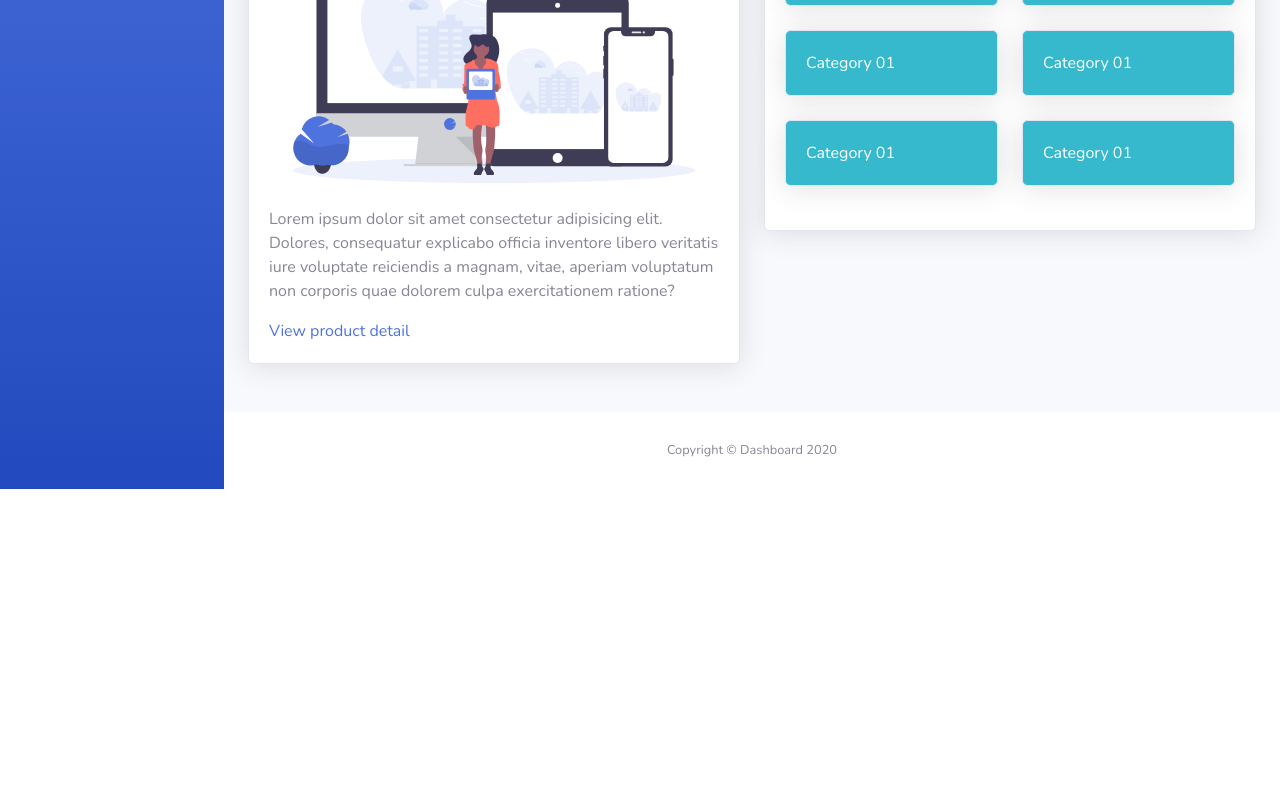
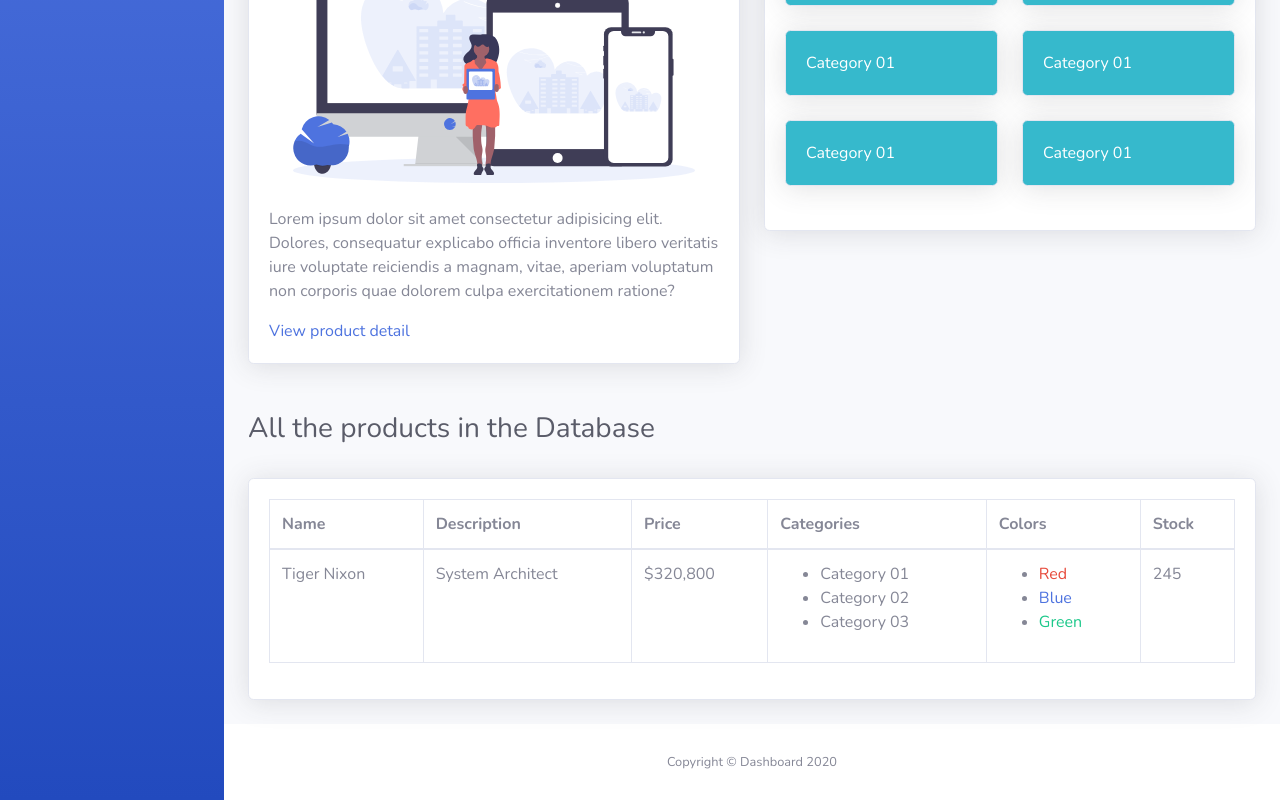
Before and after one commit to anarubado/dashboardReact, a React (Create React App) app: page / in a window 1280 px wide. Shown: the part 412-1212 px from the top of the page. Before the commit the page ends 901 px from the top, so only its background shows below. Built offline with nearby package versions, Linux system fonts and the light colour scheme.

Commit message:
creacion de componentes Table.js y Row.js

```diff
--- a/src/components/App.js
+++ b/src/components/App.js
@@ -5,6 +5,8 @@ import Navbar from './Navbar';
 import Card from './Card'
 import Box from './Box';
 import Category from './Category';
+import Table from './Table';
+import Row from './Row';
 import Footer from './Footer';
 
 // Recordar pasarle la propiedad key a cada componente que se repita cuando estos se iteran.
@@ -58,8 +60,14 @@ function App() {
               <Box content={content}/>
               <Box content={content1}/>
             </div>
+
+            <div className="d-sm-flex align-items-center justify-content-between mb-4">
+              <h1 className="h3 mb-2 text-gray-800">All the products in the Database</h1>
+            </div>
+
+            <Table row={<Row />}/>
+
           </div>
-
         </div>
         <Footer />
       </div>
--- a/src/components/Category.js
+++ b/src/components/Category.js
@@ -2,7 +2,6 @@ import React from 'react';
 
 function Category(){
     return(
-
         <div className="card bg-info text-white shadow">
             <div className="card-body">
                 Category 01
--- /dev/null
+++ b/src/components/Row.js
@@ -0,0 +1,28 @@
+import React from 'react';
+
+function Row(){
+    return(
+        <tr>
+            <td>Tiger Nixon</td>
+            <td>System Architect</td>
+            <td>$320,800</td>
+            <td>
+                <ul>
+                <li>Category 01</li>
+                <li>Category 02</li>
+                <li>Category 03</li>
+                </ul>
+            </td>
+            <td>
+                <ul>
+                <li><span className="text-danger">Red</span></li>
+                <li><span className="text-primary">Blue</span></li>
+                <li><span className="text-success">Green</span></li>
+                </ul>
+            </td>
+            <td>245</td>
+        </tr>
+    )
+}
+
+export default Row;
--- a/src/components/Sidebar.js
+++ b/src/components/Sidebar.js
@@ -1,6 +1,7 @@
 import React from 'react';
 
 function Sidebar(){
+
     return(
 		<ul className="navbar-nav bg-gradient-primary sidebar sidebar-dark accordion" id="accordionSidebar">
 
--- /dev/null
+++ b/src/components/Table.js
@@ -0,0 +1,30 @@
+import React from 'react';
+
+function Table(props){
+    return(
+        <div className="card shadow mb-4">
+            <div className="card-body">
+            <div className="table-responsive">
+                <table className="table table-bordered" id="dataTable" width="100%" cellspacing="0">
+                    <thead>
+                        <tr>
+                            <th>Name</th>
+                            <th>Description</th>
+                            <th>Price</th>
+                            <th>Categories</th>
+                            <th>Colors</th>
+                            <th>Stock</th>
+                        </tr>
+                    </thead>
+                    <tbody>
+                        {props.row}
+                    </tbody>
+                </table>
+            </div>
+            </div>
+        </div>
+    )
+
+}
+
+export default Table;
```
